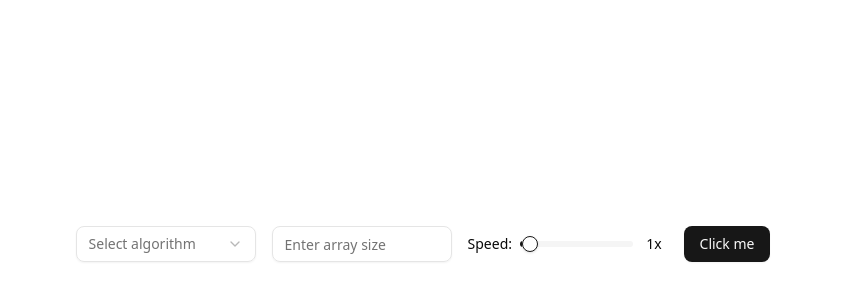
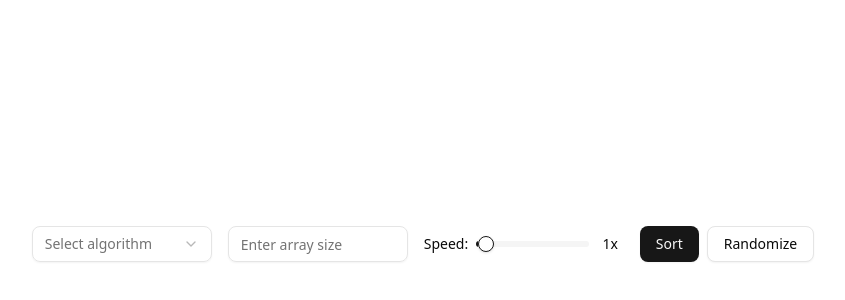
Before and after one commit to RobbyC231/sorting-visualizer, a React (Vite) app: page / in a window 1280 px wide. Shown: the part 188-488 px from the top of the page, without its empty margins (217-1062 px from the left). Built offline with nearby package versions, Linux system fonts and the light colour scheme.

Commit message:
feat: add sort and randomize buttons to sorting controls
- Replace single button with two action buttons
- Add sort button for initiating sorting algorithm
- Add randomize button for array randomization

```diff
--- a/src/App.tsx
+++ b/src/App.tsx
@@ -48,7 +48,12 @@ function App() {
         />
         <span className="text-sm w-12">{speed}x</span>
       </div>
-      <Button onClick={() => console.log('clicked')}>Click me</Button>
+      <div className="flex gap-2">
+        <Button onClick={() => console.log('sort clicked')}>Sort</Button>
+        <Button variant="outline" onClick={() => console.log('randomize clicked')}>
+          Randomize
+        </Button>
+      </div>
     </div>
   );
 }
```
